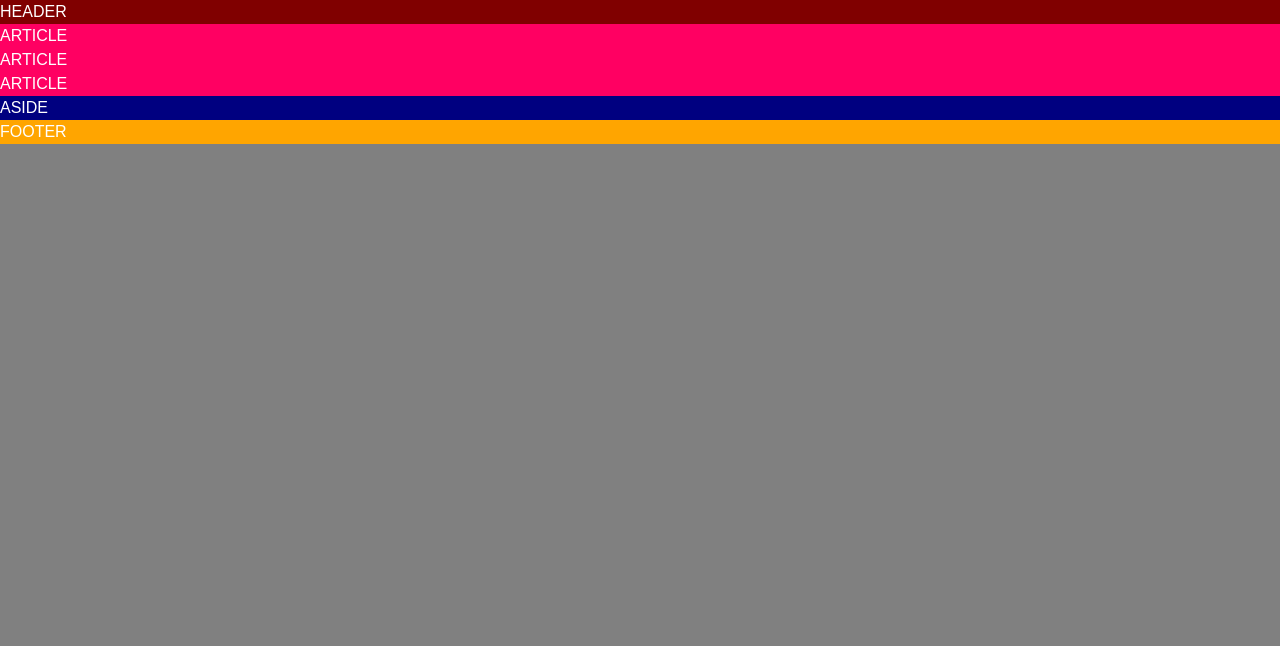
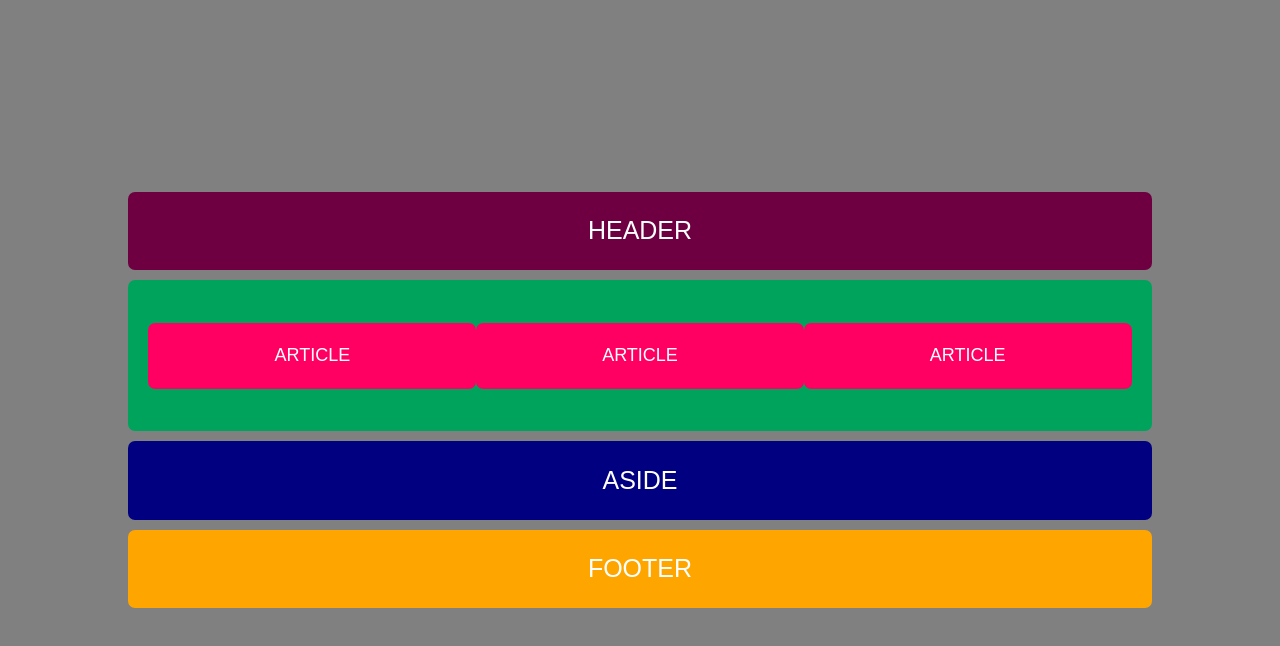
Before and after one commit to WarfDesigns/flexbox-wireframe-practice, a plain HTML site: page index.html in a window 1280 px wide. Drawn offline with Linux system fonts and the light colour scheme.

Commit message:
Added several more styles. Still trying to figure it out.

```diff
--- a/css/styles.css
+++ b/css/styles.css
@@ -1,26 +1,65 @@
 body {
     background-color: grey;
+    display: flex;
+    flex-direction: column;
+    flex-wrap: wrap;
+    row-gap: 10px;
+    justify-content: center;
+    padding: 10%;
 }
 header {
-    background-color: maroon;
+    background-color: rgb(110, 0, 66);
     color: white;
     font-family: Arial, Helvetica, sans-serif;
+    row-gap: 10px;
+    border-radius: 7px;
+    padding: 2%;
+    justify-content: center;
+    display: flex;
+    font-size: 25px;
 }
 section {
     background-color: rgb(0, 163, 92);
+    row-gap: 10px;
+    border-radius: 7px;
+    margin: 0;
+    display: flex;
+    flex-direction: column;
+    flex-wrap: wrap;
+    justify-content: space-evenly;
+    min-height: auto;
+    max-height: 1400px;
+    padding: 2%;
 }
 article {
     background-color: rgb(255, 0, 98);
     color: white;
     font-family: Arial, Helvetica, sans-serif;
+    border-radius: 7px;
+    justify-content: center;
+    display: flex;
+    font-size: 18px;
+    padding: 2%;
 }
 aside {
     background-color: navy;
     color: white;
-    font-family: Arial, Helvetica, sans-serif
+    font-family: Arial, Helvetica, sans-serif;
+    row-gap: 10px;
+    border-radius: 7px;
+    padding: 2%;
+    justify-content: center;
+    display: flex;
+    font-size: 25px;
 }
 footer {
     background-color: orange;
     color: white;
     font-family: Arial, Helvetica, sans-serif;
+    row-gap: 10px;
+    border-radius: 7px;
+    padding: 2%;
+    justify-content: center;
+    display: flex;
+    font-size: 25px;
 }
```
